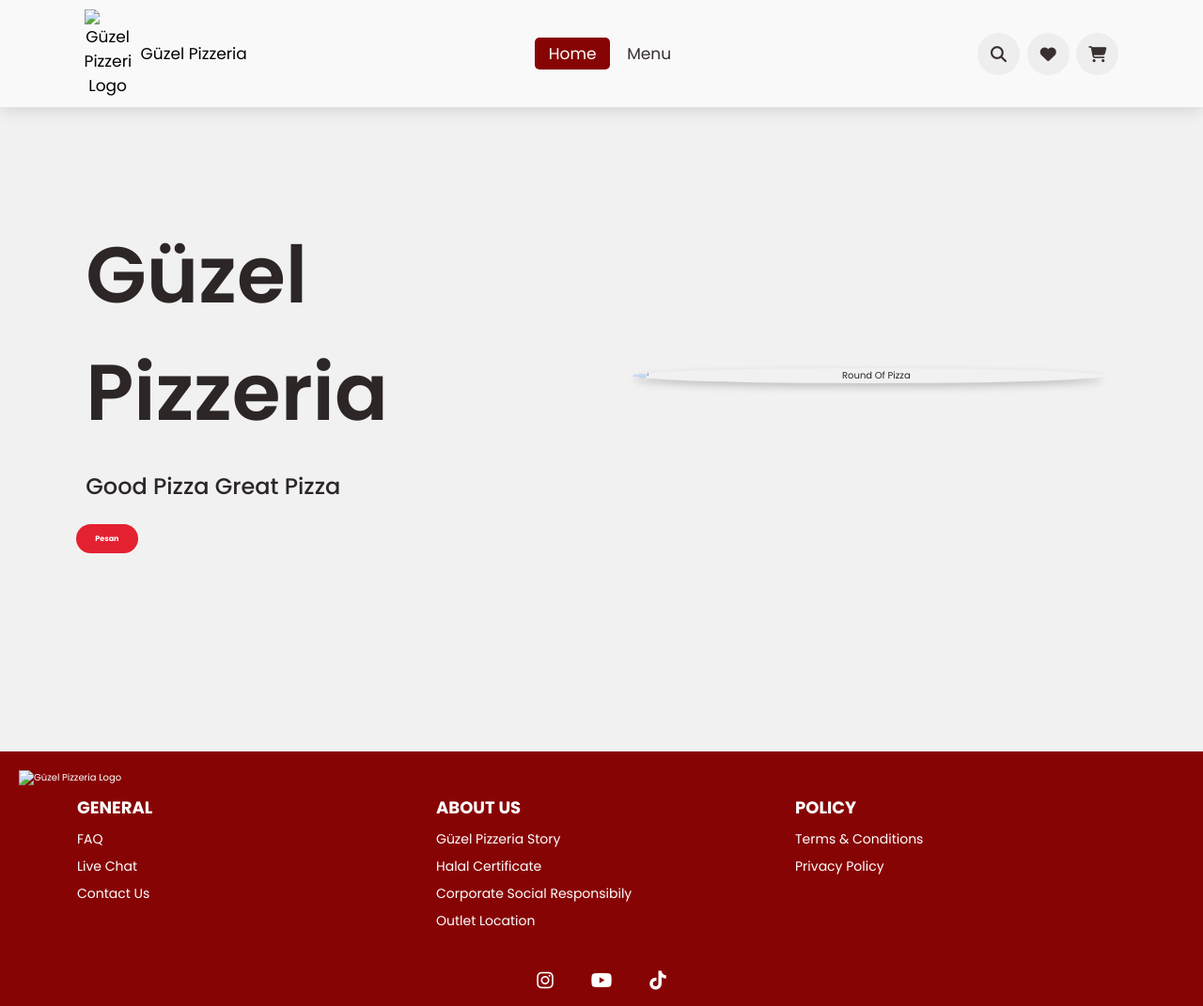
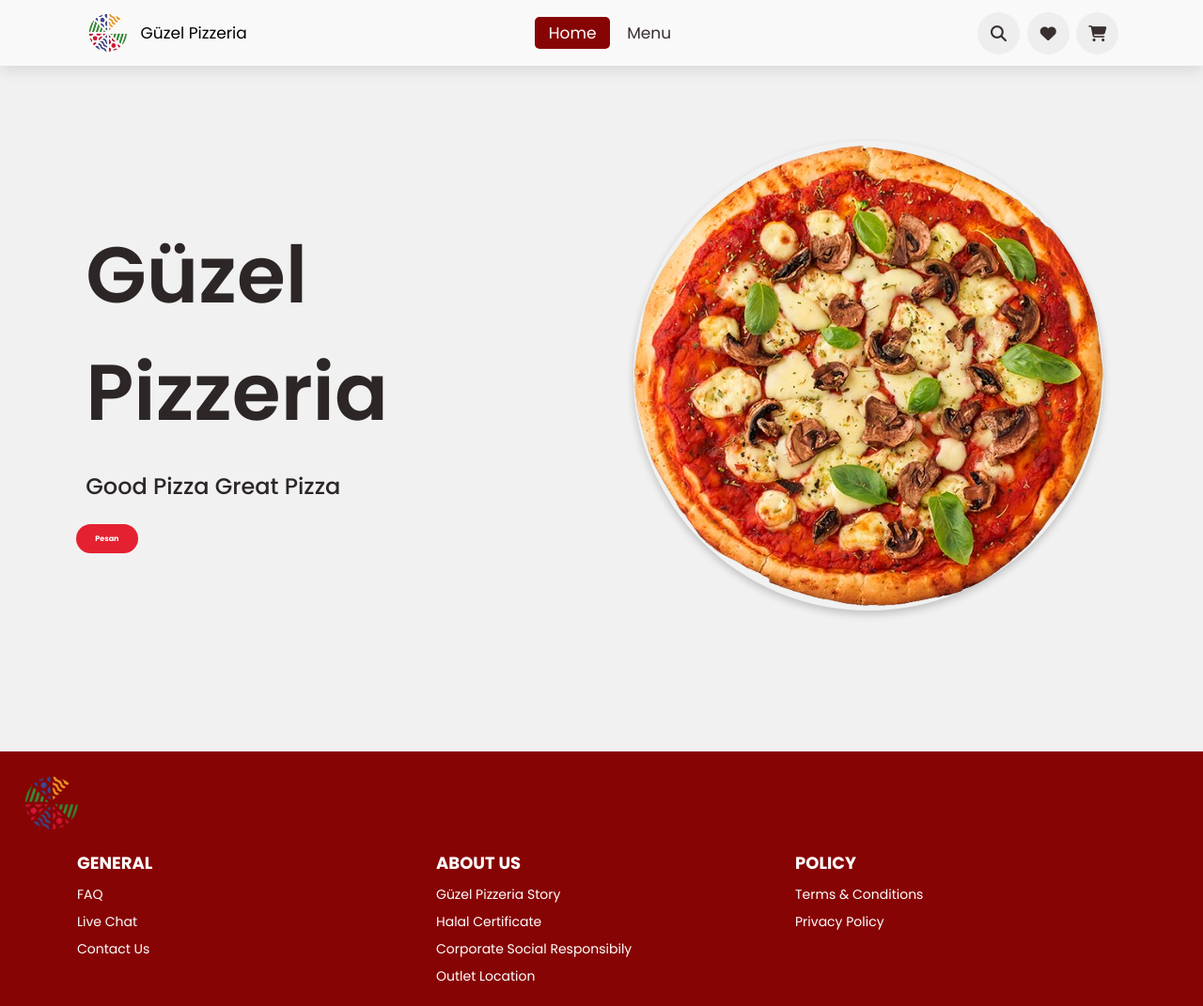
Before and after one commit to natazecoco/PBW-Project, a plain HTML site: page home/Home.html in a window 1280 px wide. Shown: the top 1071 px of the page at 94% size. Drawn offline with Linux system fonts and the light colour scheme; files whose address does not match are found by name.

Commit message:
modified: html semua web

```diff
--- a/home/Home.html
+++ b/home/Home.html
@@ -7,7 +7,7 @@
     <title>Güzel Pizzeria</title>
 
     <!-- Icon Web -->
-    <link rel="web icon" href="/assets/bg/Icon Pizzeria.png">
+    <link rel="web icon" href="/Assets/Icon Pizzeria.png">
 
     <!-- CSS External Link dan Font Libraries -->
     <link rel="stylesheet" href="https://cdnjs.cloudflare.com/ajax/libs/font-awesome/6.6.0/css/all.min.css">
@@ -21,7 +21,7 @@
     <!-- Navigation Bar -->
     <header>
         <nav class="nav-logo">
-            <img src="/assets/bg/Logo Pizzeria.png" alt="Güzel Pizzeria Logo">
+            <img src="/Assets/Logo Pizzeria.png" alt="Güzel Pizzeria Logo">
             </p>Güzel Pizzeria</p>
         </nav>
         <nav class="navbar">
@@ -53,7 +53,7 @@
 
                 <!-- Bagian Kanan: Image Content -->
                 <div class="image-content">
-                    <img src="/assets/bg/pizzaaa.png" alt="Round of Pizza">
+                    <img src="/Assets/Pizza Display.png" alt="Round of Pizza">
                 </div>
             </div>
         </main>
@@ -67,7 +67,7 @@
 
             <!-- Footer Brand dan Logo -->
             <div class="footer-logo">
-                <img src="/assets/bg/Logo Pizzeria.png" alt="Güzel Pizzeria Logo" class="footer-logo-img"> <!-- Logo Image -->
+                <img src="/Assets/Logo Pizzeria.png" alt="Güzel Pizzeria Logo" class="footer-logo-img"> <!-- Logo Image -->
 
                 <!-- Footer Links -->
                 <div class="footer-links">
```
